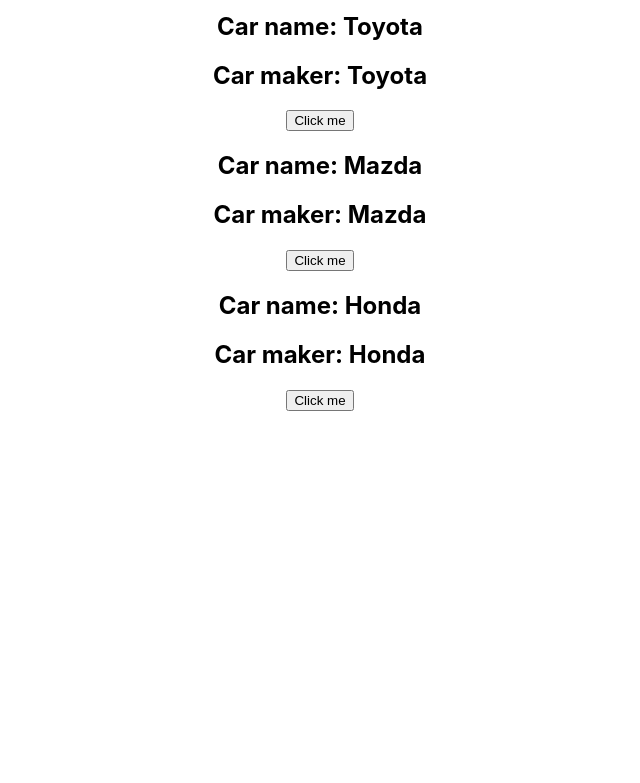
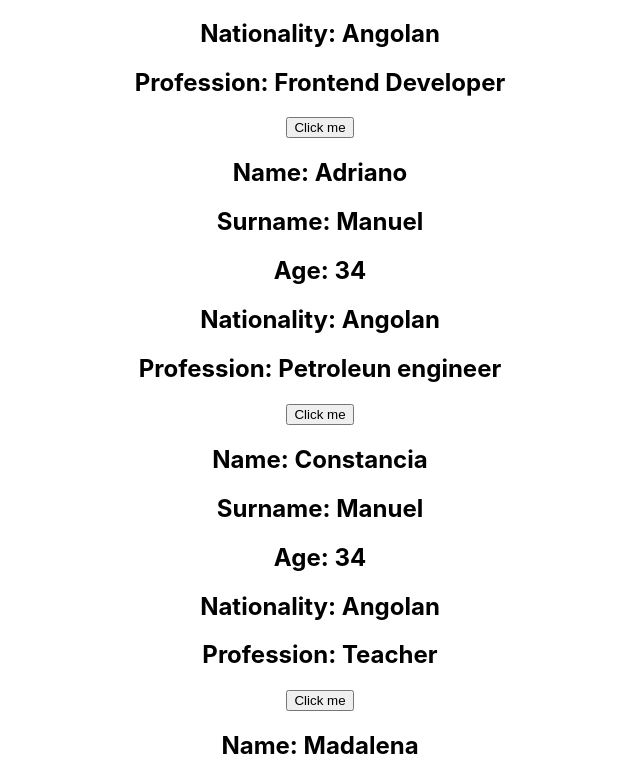
Before and after one commit to Pinto1232/LearningReactInDepht, a React (Create React App) app: page / in a window 1280 px wide. Shown: the part 214-997 px from the top of the page, without its empty margins (320-960 px from the left). Before the commit the page ends 800 px from the top, so only its background shows below. Built offline with nearby package versions, Linux system fonts and the light colour scheme.

Commit message:
Person component and App component are populated with new data

```diff
--- a/src/App.js
+++ b/src/App.js
@@ -1,6 +1,8 @@
 import './App.css';
 import Car from './components/Car';
 import NewCar from './components/NewCar/NewCar';
+import Person from './components/Person';
+
 
 function App() {
 
@@ -28,6 +30,55 @@
   ];
 
 
+
+  const personDetail = [
+    {
+      id: 0,
+      name: 'Pinto',
+      surname: 'Manuel',
+      age: 34,
+      nationality: 'Angolan',
+      profession: 'Frontend Developer'
+    },
+
+    {
+      id: 1,
+      name: 'Adriano',
+      surname: 'Manuel',
+      age: 34,
+      nationality: 'Angolan',
+      profession: 'Petroleun engineer'
+    },
+
+    {
+      id: 2,
+      name: 'Constancia',
+      surname: 'Manuel',
+      age: 34,
+      nationality: 'Angolan',
+      profession: 'Teacher'
+    },
+
+    {
+      id: 3,
+      name: 'Madalena',
+      surname: 'Manuel',
+      age: 34,
+      nationality: 'Angolan',
+      profession: 'Student'
+    },
+
+    {
+      id: 4,
+      name: 'Tunecas',
+      surname: 'Manuel',
+      age: 34,
+      nationality: 'Angolan',
+      profession: 'Student'
+    }
+  ]
+
+
   const addCarHandler = Car => {
     console.log('In app');
     console.log(Car)
@@ -40,6 +91,52 @@
 
         <NewCar onAddcar={addCarHandler} />
 
+
+
+        <Person
+            name = {personDetail[0].name}
+            surname = {personDetail[0].surname}
+            age = {personDetail[0].age}
+            nationality = {personDetail[0].nationality}
+            profession = {personDetail[0].profession}
+        />
+
+        <Person
+            name = {personDetail[1].name}
+            surname = {personDetail[1].surname}
+            age = {personDetail[1].age}
+            nationality = {personDetail[1].nationality}
+            profession = {personDetail[1].profession}
+        />
+
+        <Person
+            name = {personDetail[2].name}
+            surname = {personDetail[2].surname}
+            age = {personDetail[2].age}
+            nationality = {personDetail[2].nationality}
+            profession = {personDetail[2].profession}
+        />
+
+        <Person
+            name = {personDetail[3].name}
+            surname = {personDetail[3].surname}
+            age = {personDetail[3].age}
+            nationality = {personDetail[3].nationality}
+            profession = {personDetail[3].profession}
+        />
+
+       <Person
+            name = {personDetail[4].name}
+            surname = {personDetail[4].surname}
+            age = {personDetail[4].age}
+            nationality = {personDetail[4].nationality}
+            profession = {personDetail[4].profession}
+        />
+
+
+
+
+        {/**Displaying the car array **/}
         <Car
            name = {carDetail[0].name}
            maker = {carDetail[0].maker}
--- /dev/null
+++ b/src/components/Person.js
@@ -0,0 +1,37 @@
+import React, { useState } from 'react';
+
+const Person = (props) => {
+    const [name, setName] = useState(props.name);
+    const [surname, setSurname] = useState(props.surname);
+    const [age, setAge] = useState(props.age);
+    const [nationality, setnationality] = useState(props.nationality);
+    const [profession, setProfession] = useState(props.profession);
+
+
+    const clickHandler = () => {
+        setName('Updated!')
+        console.log(name)
+        setSurname('Updated')
+        console.log(surname)
+        setAge('Updated')
+        console.log(age)
+        setnationality('Updated')
+        console.log(nationality)
+        setProfession('Updated')
+        console.log(profession)
+
+    }
+
+    return (
+        <div>
+            <h2>Name: {name}</h2>
+            <h2>Surname: {surname}</h2>
+            <h2>Age: {age}</h2>
+            <h2>Nationality: {nationality}</h2>
+            <h2>Profession: {profession}</h2>
+            <button onClick={clickHandler}>Click me</button>
+        </div>
+    );
+};
+
+export default Person;
```
Also changed, not shown: src/components/NewPerson/NewPerson.js (added, +11 -0 lines), src/components/NewPerson/PersonForm.js (added, +11 -0 lines).
